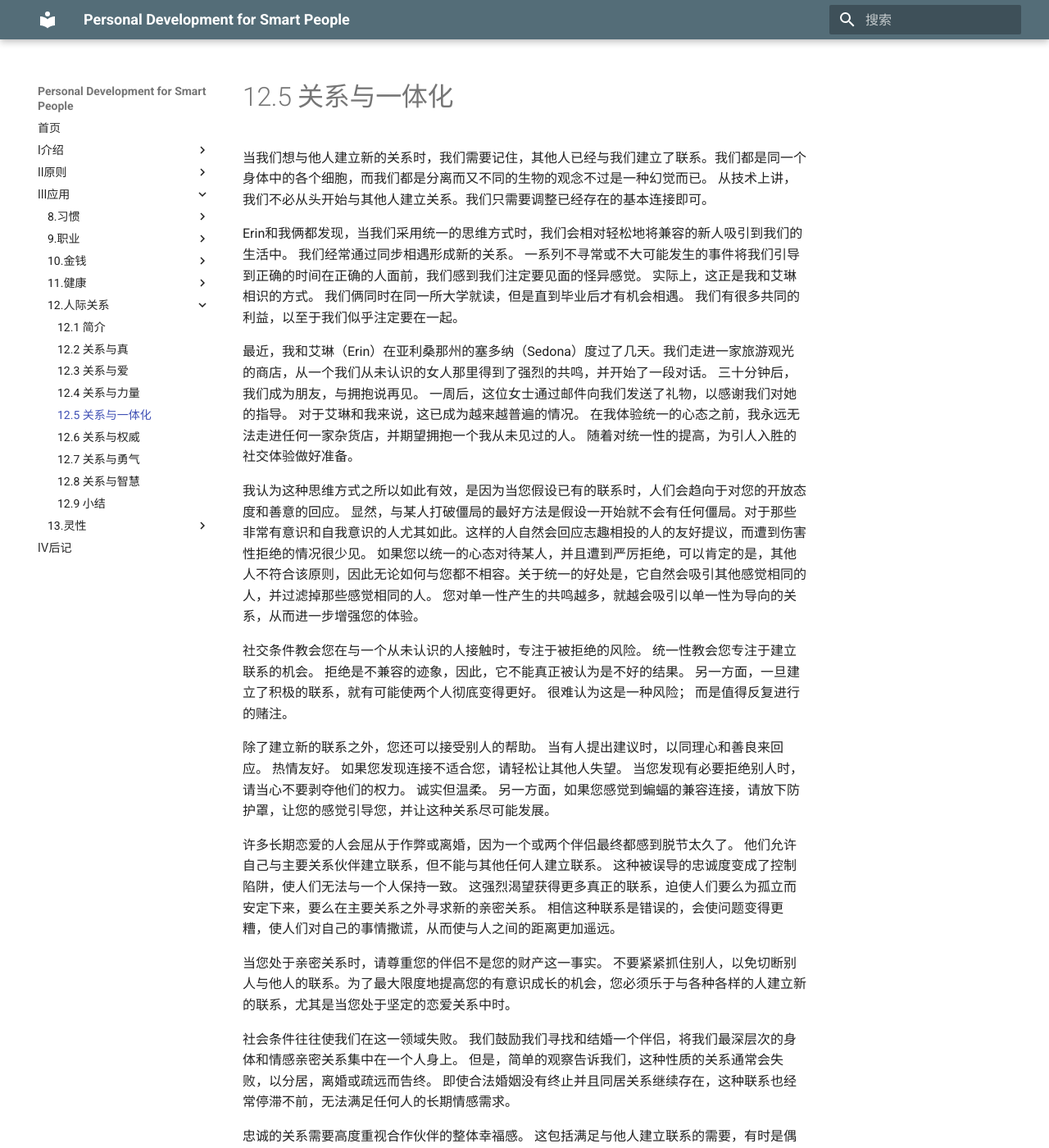
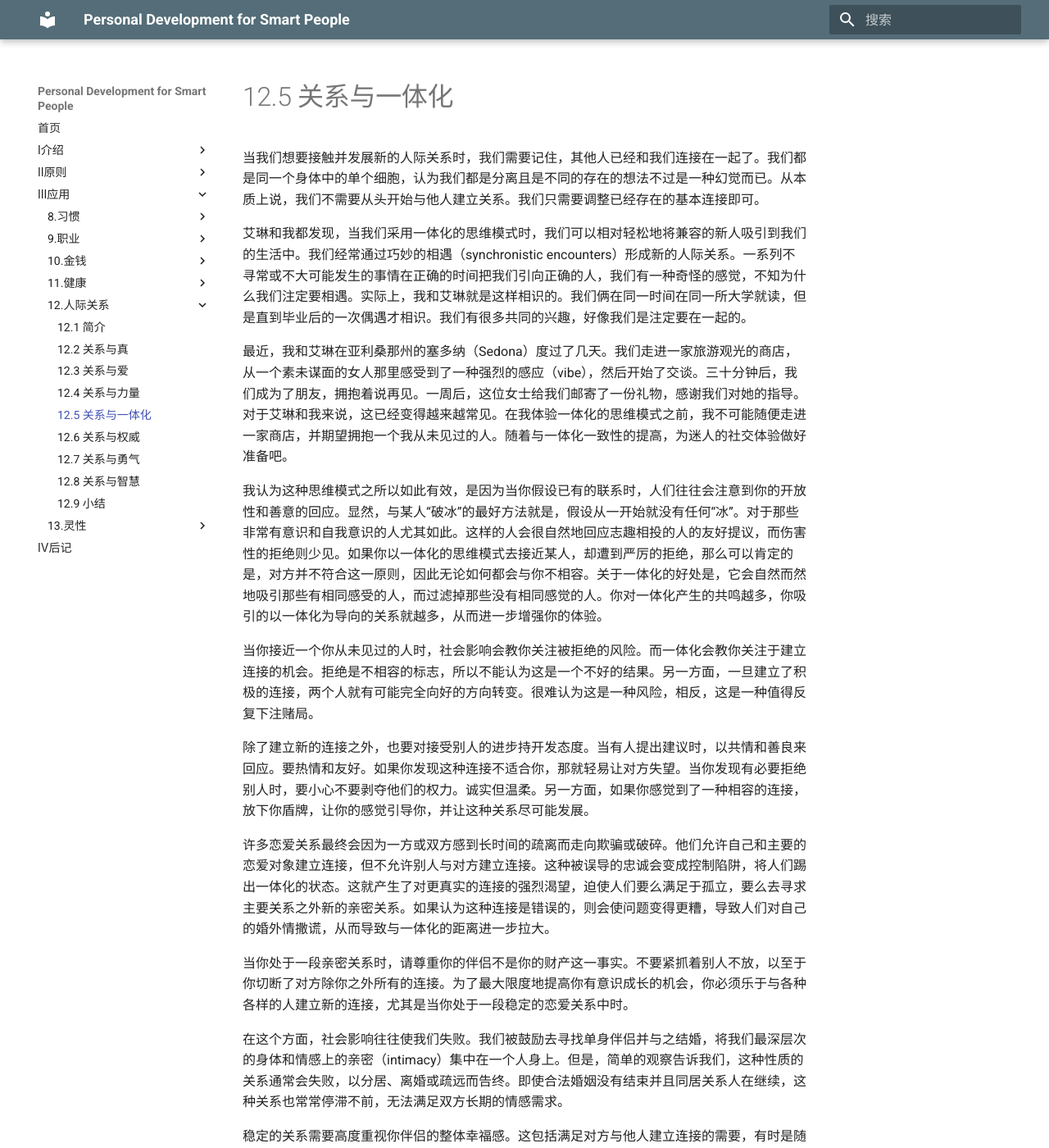
Before and after one commit to wtsnwei/pdsp, an MkDocs documentation site: the page built from docs/3.Application/12.relationships/04.relationship-and-oneness.md, in a window 1280 px wide and 1400 px high. Shown: the whole window at 82% size. Built offline with MkDocs 1.6.1 and Material for MkDocs 9.7.7, drawn with Linux system fonts in a browser that asks for light colours; some of the changed text lies outside the part shown.

Commit message:
校对完了《relationships and oneness》这一节

```diff
--- a/docs/3.Application/12.relationships/04.relationship-and-oneness.md
+++ b/docs/3.Application/12.relationships/04.relationship-and-oneness.md
@@ -3,22 +3,22 @@ title:      Relationships and Oneness
 date:       2021-03-17
 ---
 
-当我们想与他人建立新的关系时，我们需要记住，其他人已经与我们建立了联系。我们都是同一个身体中的各个细胞，而我们都是分离而又不同的生物的观念不过是一种幻觉而已。 从技术上讲，我们不必从头开始与其他人建立关系。我们只需要调整已经存在的基本连接即可。
+当我们想要接触并发展新的人际关系时，我们需要记住，其他人已经和我们连接在一起了。我们都是同一个身体中的单个细胞，认为我们都是分离且是不同的存在的想法不过是一种幻觉而已。从本质上说，我们不需要从头开始与他人建立关系。我们只需要调整已经存在的基本连接即可。
 
-Erin和我俩都发现，当我们采用统一的思维方式时，我们会相对轻松地将兼容的新人吸引到我们的生活中。 我们经常通过同步相遇形成新的关系。 一系列不寻常或不大可能发生的事件将我们引导到正确的时间在正确的人面前，我们感到我们注定要见面的怪异感觉。 实际上，这正是我和艾琳相识的方式。 我们俩同时在同一所大学就读，但是直到毕业后才有机会相遇。 我们有很多共同的利益，以至于我们似乎注定要在一起。
+艾琳和我都发现，当我们采用一体化的思维模式时，我们可以相对轻松地将兼容的新人吸引到我们的生活中。我们经常通过巧妙的相遇（synchronistic encounters）形成新的人际关系。一系列不寻常或不大可能发生的事情在正确的时间把我们引向正确的人，我们有一种奇怪的感觉，不知为什么我们注定要相遇。实际上，我和艾琳就是这样相识的。我们俩在同一时间在同一所大学就读，但是直到毕业后的一次偶遇才相识。我们有很多共同的兴趣，好像我们是注定要在一起的。
 
-最近，我和艾琳（Erin）在亚利桑那州的塞多纳（Sedona）度过了几天。我们走进一家旅游观光的商店，从一个我们从未认识的女人那里得到了强烈的共鸣，并开始了一段对话。 三十分钟后，我们成为朋友，与拥抱说再见。 一周后，这位女士通过邮件向我们发送了礼物，以感谢我们对她的指导。 对于艾琳和我来说，这已成为越来越普遍的情况。 在我体验统一的心态之前，我永远无法走进任何一家杂货店，并期望拥抱一个我从未见过的人。 随着对统一性的提高，为引人入胜的社交体验做好准备。
+最近，我和艾琳在亚利桑那州的塞多纳（Sedona）度过了几天。我们走进一家旅游观光的商店，从一个素未谋面的女人那里感受到了一种强烈的感应（vibe），然后开始了交谈。三十分钟后，我们成为了朋友，拥抱着说再见。一周后，这位女士给我们邮寄了一份礼物，感谢我们对她的指导。对于艾琳和我来说，这已经变得越来越常见。在我体验一体化的思维模式之前，我不可能随便走进一家商店，并期望拥抱一个我从未见过的人。随着与一体化一致性的提高，为迷人的社交体验做好准备吧。
 
-我认为这种思维方式之所以如此有效，是因为当您假设已有的联系时，人们会趋向于对您的开放态度和善意的回应。 显然，与某人打破僵局的最好方法是假设一开始就不会有任何僵局。对于那些非常有意识和自我意识的人尤其如此。这样的人自然会回应志趣相投的人的友好提议，而遭到伤害性拒绝的情况很少见。 如果您以统一的心态对待某人，并且遭到严厉拒绝，可以肯定的是，其他人不符合该原则，因此无论如何与您都不相容。关于统一的好处是，它自然会吸引其他感觉相同的人，并过滤掉那些感觉相同的人。 您对单一性产生的共鸣越多，就越会吸引以单一性为导向的关系，从而进一步增强您的体验。
+我认为这种思维模式之所以如此有效，是因为当你假设已有的联系时，人们往往会注意到你的开放性和善意的回应。显然，与某人“破冰”的最好方法就是，假设从一开始就没有任何“冰”。对于那些非常有意识和自我意识的人尤其如此。这样的人会很自然地回应志趣相投的人的友好提议，而伤害性的拒绝则少见。如果你以一体化的思维模式去接近某人，却遭到严厉的拒绝，那么可以肯定的是，对方并不符合这一原则，因此无论如何都会与你不相容。关于一体化的好处是，它会自然而然地吸引那些有相同感受的人，而过滤掉那些没有相同感觉的人。你对一体化产生的共鸣越多，你吸引的以一体化为导向的关系就越多，从而进一步增强你的体验。
 
-社交条件教会您在与一个从未认识的人接触时，专注于被拒绝的风险。 统一性教会您专注于建立联系的机会。 拒绝是不兼容的迹象，因此，它不能真正被认为是不好的结果。 另一方面，一旦建立了积极的联系，就有可能使两个人彻底变得更好。 很难认为这是一种风险； 而是值得反复进行的赌注。
+当你接近一个你从未见过的人时，社会影响会教你关注被拒绝的风险。而一体化会教你关注于建立连接的机会。拒绝是不相容的标志，所以不能认为这是一个不好的结果。另一方面，一旦建立了积极的连接，两个人就有可能完全向好的方向转变。很难认为这是一种风险，相反，这是一种值得反复下注赌局。
 
-除了建立新的联系之外，您还可以接受别人的帮助。 当有人提出建议时，以同理心和善良来回应。 热情友好。 如果您发现连接不适合您，请轻松让其他人失望。 当您发现有必要拒绝别人时，请当心不要剥夺他们的权力。 诚实但温柔。 另一方面，如果您感觉到蝙蝠的兼容连接，请放下防护罩，让您的感觉引导您，并让这种关系尽可能发展。
+除了建立新的连接之外，也要对接受别人的进步持开发态度。当有人提出建议时，以共情和善良来回应。要热情和友好。如果你发现这种连接不适合你，那就轻易让对方失望。当你发现有必要拒绝别人时，要小心不要剥夺他们的权力。诚实但温柔。另一方面，如果你感觉到了一种相容的连接，放下你盾牌，让你的感觉引导你，并让这种关系尽可能发展。
 
-许多长期恋爱的人会屈从于作弊或离婚，因为一个或两个伴侣最终都感到脱节太久了。 他们允许自己与主要关系伙伴建立联系，但不能与其他任何人建立联系。 这种被误导的忠诚度变成了控制陷阱，使人们无法与一个人保持一致。 这强烈渴望获得更多真正的联系，迫使人们要么为孤立而安定下来，要么在主要关系之外寻求新的亲密关系。 相信这种联系是错误的，会使问题变得更糟，使人们对自己的事情撒谎，从而使与人之间的距离更加遥远。
+许多恋爱关系最终会因为一方或双方感到长时间的疏离而走向欺骗或破碎。他们允许自己和主要的恋爱对象建立连接，但不允许别人与对方建立连接。这种被误导的忠诚会变成控制陷阱，将人们踢出一体化的状态。这就产生了对更真实的连接的强烈渴望，迫使人们要么满足于孤立，要么去寻求主要关系之外新的亲密关系。如果认为这种连接是错误的，则会使问题变得更糟，导致人们对自己的婚外情撒谎，从而导致与一体化的距离进一步拉大。
 
-当您处于亲密关系时，请尊重您的伴侣不是您的财产这一事实。 不要紧紧抓住别人，以免切断别人与他人的联系。为了最大限度地提高您的有意识成长的机会，您必须乐于与各种各样的人建立新的联系，尤其是当您处于坚定的恋爱关系中时。
+当你处于一段亲密关系时，请尊重你的伴侣不是你的财产这一事实。不要紧抓着别人不放，以至于你切断了对方除你之外所有的连接。为了最大限度地提高你有意识成长的机会，你必须乐于与各种各样的人建立新的连接，尤其是当你处于一段稳定的恋爱关系中时。
 
-社会条件往往使我们在这一领域失败。 我们鼓励我们寻找和结婚一个伴侣，将我们最深层次的身体和情感亲密关系集中在一个人身上。 但是，简单的观察告诉我们，这种性质的关系通常会失败，以分居，离婚或疏远而告终。 即使合法婚姻没有终止并且同居关系继续存在，这种联系也经常停滞不前，无法满足任何人的长期情感需求。
+在这个方面，社会影响往往使我们失败。我们被鼓励去寻找单身伴侣并与之结婚，将我们最深层次的身体和情感上的亲密（intimacy）集中在一个人身上。但是，简单的观察告诉我们，这种性质的关系通常会失败，以分居、离婚或疏远而告终。即使合法婚姻没有结束并且同居关系人在继续，这种关系也常常停滞不前，无法满足双方长期的情感需求。
 
-忠诚的关系需要高度重视合作伙伴的整体幸福感。 这包括满足与他人建立联系的需要，有时是偶然的，有时是更亲密的。 如果您的主要恋爱关系使您无法与他人建立深厚的联系，那么您将拥有一个笼子，而不是有意识的伴侣。
+稳定的关系需要高度重视你伴侣的整体幸福感。这包括满足对方与他人建立连接的需要，有时是随意的，有时是更亲密的。如果你的主要关系阻止你与他人建立深厚的连接，那么你拥有的就是一个笼子，而不是有意识的伴侣。
```
